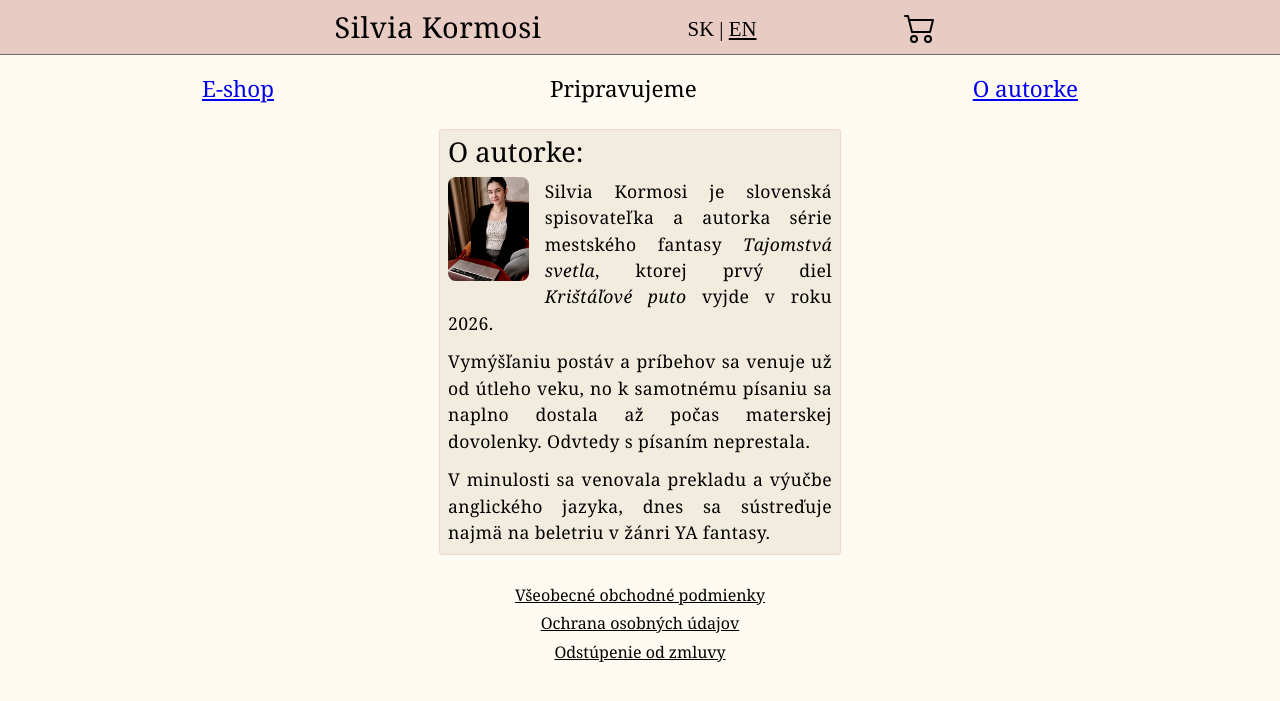
After one commit to kormosi/eshop, a Django app: page /about in a window 1280 px wide. The commit adds this page. Shown: the top 701 px of the page. Run offline with Django 5.2, Linux system fonts and the light colour scheme.

Commit message:
Add about page + lang switch

```diff
--- a/eshop/urls.py
+++ b/eshop/urls.py
@@ -8,6 +8,7 @@ from .webhook import stripe_webhook
 urlpatterns = [
     path('admin/', admin.site.urls),
     path("", views.home, name="home"),
+    path("about", views.about, name="about"),
 
     path("cart/", views.cart, name="cart"),
     path("cart/data/", views.cart_data, name="cart-data"),
--- a/eshop/views.py
+++ b/eshop/views.py
@@ -18,6 +18,10 @@ def home(request):
         "eshop/home.html",
         {"product": product},
     )
+
+def about(request):
+    return render(request, "eshop/about.html")
+
 
 def cart(request):
     shipping = Product.objects.get(category=Product.Category.SHIPPING)
--- a/static/eshop/css/style.css
+++ b/static/eshop/css/style.css
@@ -88,7 +88,7 @@ header {
 .logo {
     padding: .5em;
     font-family: "Georgia", serif;
-    font-size: 2em;
+    font-size: 1.8em;
     color: #000000;
     letter-spacing: 0.02em;
     text-decoration: none;
@@ -150,7 +150,7 @@ header {
 
 .lang-switch {
     font-size: 1.3em;
-    margin-right: 1.1em;
+    margin-top: 0.2em;
 }
 
 .lang-switch a {
--- /dev/null
+++ b/static/eshop/js/lang.js
@@ -0,0 +1,18 @@
+const STORAGE_KEY = 'lang';
+
+function setLang(lang) {
+
+    localStorage.setItem(STORAGE_KEY, lang);
+
+    document.querySelectorAll('.lang').forEach(el => {
+        el.classList.toggle('active', el.id === lang + '-content' || el.id === lang + '-nav');
+    });
+
+    document.querySelectorAll('.lang-switch a').forEach(a => {
+        a.classList.toggle('active', a.id === lang);
+    });
+
+}
+
+const initialLang = localStorage.getItem(STORAGE_KEY) || 'sk';
+setLang(initialLang);
--- /dev/null
+++ b/templates/eshop/about.html
@@ -0,0 +1,44 @@
+{% extends 'eshop/base.html' %}
+{% load static %}
+{% block content %}
+
+<div class="articles">
+    <article id="sk-content" class="lang active">
+        <h1>O autorke:</h1>
+
+        <div class="images">
+            <img src="{% static 'eshop/images/siska.jpg' %}" alt="Silvia image">
+        </div>
+
+        <p>
+            Silvia Kormosi je slovenská spisovateľka a autorka série mestského fantasy <i>Tajomstvá svetla</i>, ktorej prvý diel <i>Krištáľové puto </i> vyjde v roku 2026.
+        </p>
+        <p>
+            Vymýšľaniu postáv a príbehov sa venuje už od útleho veku, no k samotnému písaniu sa naplno dostala až počas materskej dovolenky.
+            Odvtedy s písaním neprestala.
+        </p>
+        <p>
+            V minulosti sa venovala prekladu a výučbe anglického jazyka, dnes sa sústreďuje najmä na beletriu v žánri YA fantasy.
+        </p>
+    </article>
+
+    <article id="en-content" class="lang">
+        <h1>About the author:</h1>
+        <div class="images">
+            <img src="{% static 'eshop/images/siska.jpg' %}" alt="Silvia image">
+        </div>
+        <p>
+            Silvia Kormosi is the author of the <i>The Mysteries of Lights</i> trilogy.
+            The first installment of the series, named the <i>The Crystal Bond</i>, is set to release in 2026.
+        </p>
+        <p>
+            Silvia has been creating characters and envisioning stories since early childhood, but began writing full-time only during her recent maternity leave.
+            Having discovered a propensity for putting words to paper, she hasn't stopped since.
+        </p>
+        <p>
+            She previously worked as a translator and English teacher, and now focuses primarily on writing YA fiction. She is based in Slovakia.
+        </p>
+    </article>
+</div>
+
+{% endblock %}
--- a/templates/eshop/base.html
+++ b/templates/eshop/base.html
@@ -18,10 +18,10 @@
   <div class="header-container">
     <a href="{% url 'home' %}" class="logo">Silvia Kormosi</a>
 
-    <!--        <div class="lang-switch">-->
-    <!--            <a id="sk" onclick="setLang('sk')">SK</a> |-->
-    <!--            <a id="en" onclick="setLang('en')">EN</a>-->
-    <!--        </div>-->
+    <div class="lang-switch">
+        <a id="sk" onclick="setLang('sk')">SK</a> |
+        <a id="en" onclick="setLang('en')">EN</a>
+    </div>
 
     <a href="{% url 'cart' %}" id="cart-link" aria-label="Cart">
       <img src="{% static 'eshop/images/cart.svg' %}" alt="" class="cart-icon">
@@ -36,15 +36,17 @@
     <nav id="sk-nav" class="lang active">
       <ul>
 <!--          <li><img src="chevron-double-right.svg" alt=">">E-shop</li>-->
-          <li>E-shop</li>
+          <li><a href="{% url 'home' %}">E-shop</a></li>
           <li>Pripravujeme</li>
-          <li>O autorke</li>
+          <li><a href="{% url 'about' %}">O autorke</a></li>
       </ul>
     </nav>
 
     <nav id="en-nav" class="lang">
-      <ul> <li>About me</li>
-          <li><img src="chevron-double-right.svg" alt=">">Bookstore</li>
+      <ul>
+      <li><a href="{% url 'home' %}">Store</a></li>
+      <li>Coming soon</li>
+      <li><a href="{% url 'about' %}">About me</a></li>
       </ul>
 
     </nav>
@@ -62,6 +64,7 @@
   </nav>
 </footer>
 
+<script src="{% static 'eshop/js/lang.js' %}"></script>
 <script src="{% static 'eshop/js/cart.js' %}"></script>
 
 {% block scripts %}
```
Also changed, not shown: static/eshop/images/siska.jpg (added).
